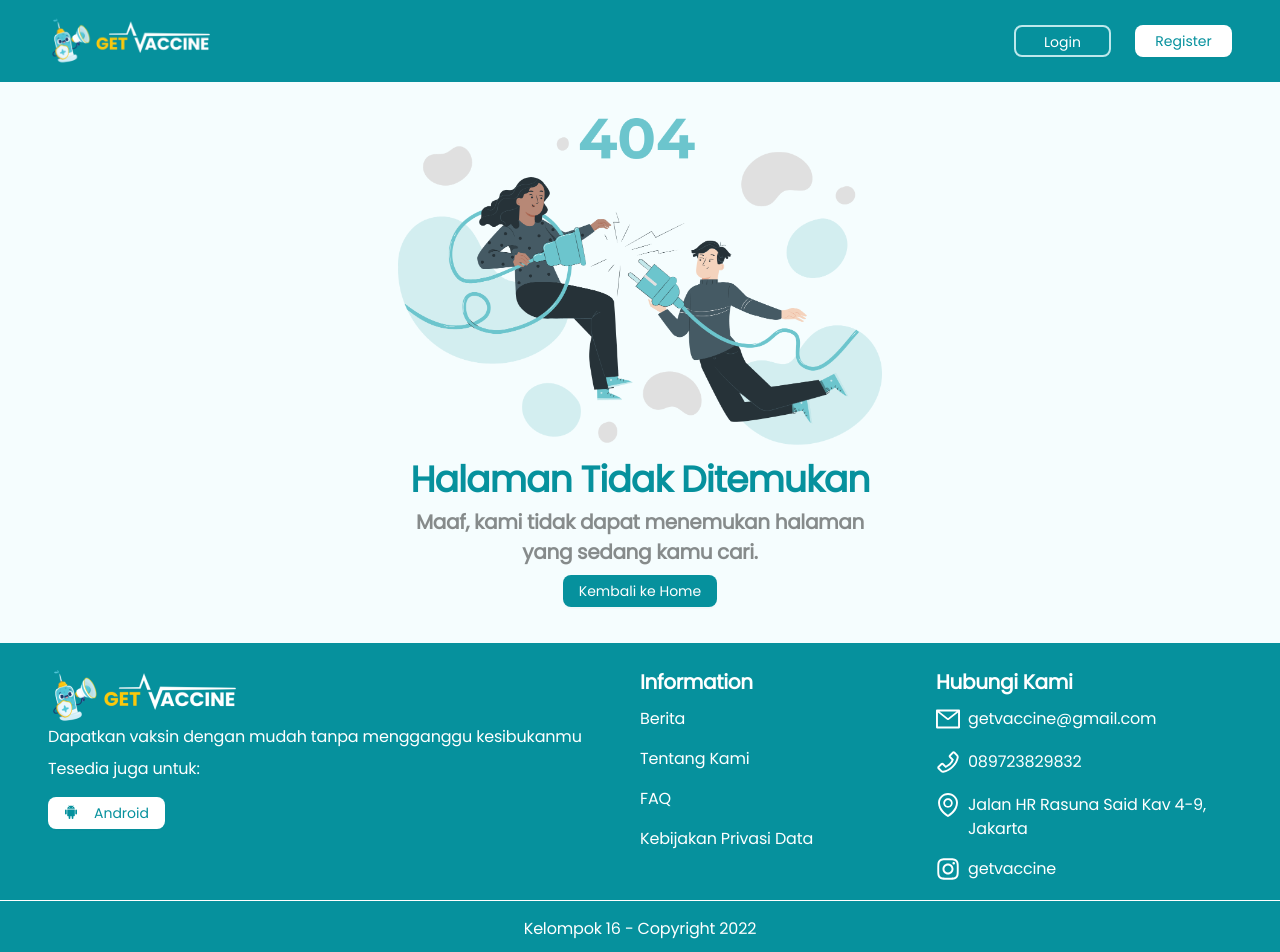
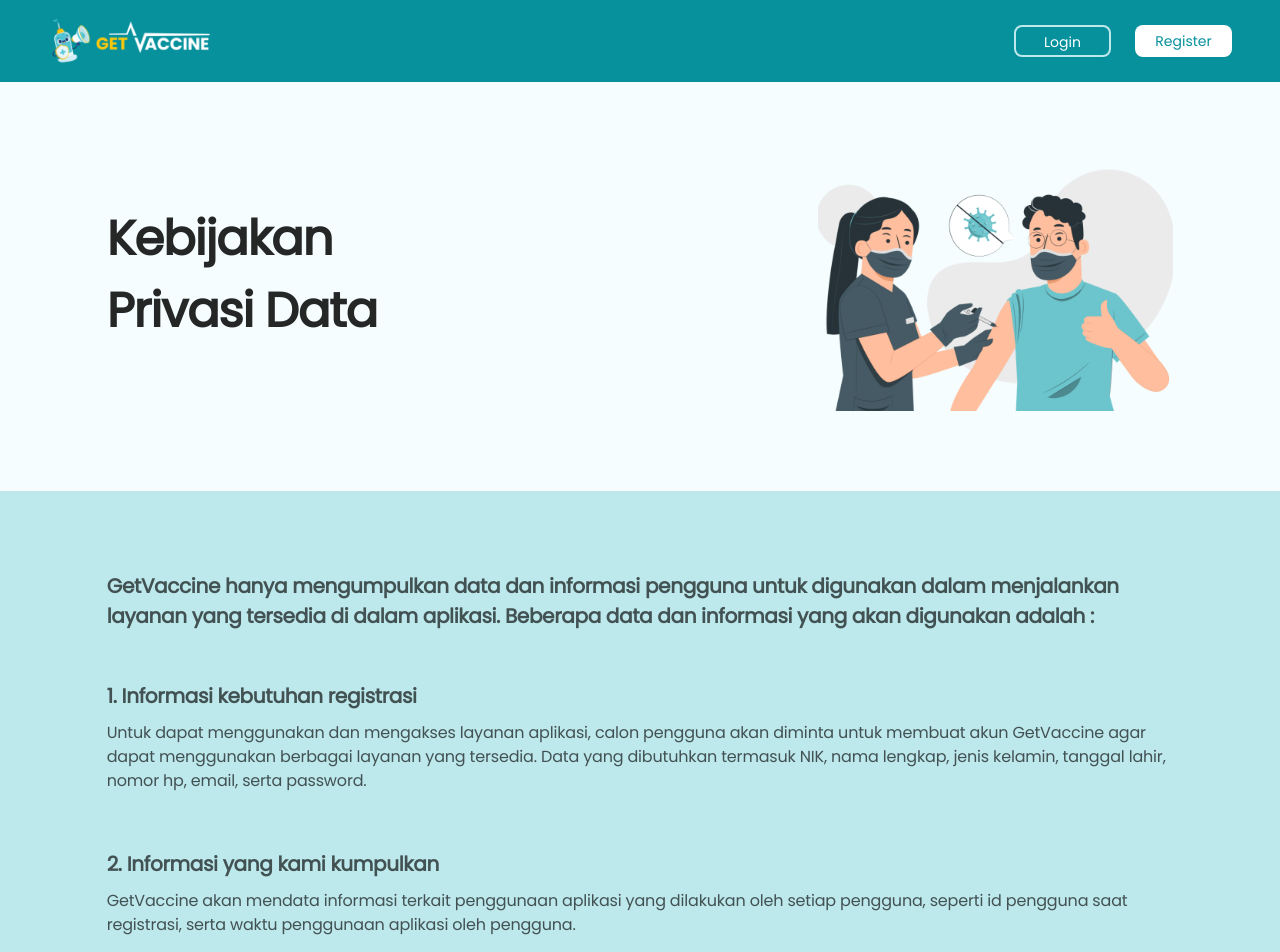
Before and after one commit to CapstoneProjectAlterra/FrontEnd, a React (Create React App) app: page /privacy in a window 1280 px wide. Shown: the top 952 px of the page. Built offline with nearby package versions, Linux system fonts and the light colour scheme.

Commit message:
creating not found page also create option for using padding for main in citizen layout. so if you didn't want to use padding-inline u can pass padding={false} to <CitizenLayout />

```diff
--- a/src/assets/index.jsx
+++ b/src/assets/index.jsx
@@ -1,5 +1,6 @@
 import LogoPrimary from "./logo/logo-primary.png";
 import LogoSecondary from "./logo/logo-secondary.png";
 import Ilustration404 from "./illustration/not-found-vaccine.png";
+import SuntikVaksin from "./illustration/suntik-vaksin.png";
 
-export {LogoPrimary, LogoSecondary, Ilustration404};
+export {LogoPrimary, LogoSecondary, Ilustration404, SuntikVaksin};
--- a/src/components/Footer/index.jsx
+++ b/src/components/Footer/index.jsx
@@ -42,7 +42,7 @@ function Footer() {
             </Link>
           </p>
           <p className={style.body1}>
-            <Link to="/kebijakan" className={style.link}>
+            <Link to="/privacy" className={style.link}>
               Kebijakan Privasi Data
             </Link>
           </p>
--- a/src/index.css
+++ b/src/index.css
@@ -239,6 +239,9 @@ p {
 }
 
 /* global layout for padding */
+.layout {
+  padding: 0;
+}
 .layout-padding {
   padding-inline: 48px;
 }
--- a/src/layouts/CitizenLayout/index.jsx
+++ b/src/layouts/CitizenLayout/index.jsx
@@ -5,7 +5,10 @@ export default function CitizenLayouts(props) {
   return (
     <>
       <Navbar auth={props.auth} />
-      <main className="layout-padding" style={{background: "var(--color-primary-light)"}}>
+      <main
+        className={props.padding === false ? "layout" : "layout-padding"}
+        style={{background: "var(--color-primary-light)"}}
+      >
         {props.children}
       </main>
       <Footer />
--- /dev/null
+++ b/src/pages/Citizen/DataPrivacy/DataPrivacy.module.css
@@ -0,0 +1,12 @@
+.headContent {
+  padding-block: 80px;
+}
+
+.text {
+  color: var(--color-text);
+}
+
+.content {
+  background: var(--color-secondary-light);
+  padding-block: 80px;
+}
--- /dev/null
+++ b/src/pages/Citizen/DataPrivacy/index.jsx
@@ -0,0 +1,55 @@
+import {Col, Row} from "antd";
+import React from "react";
+import {SuntikVaksin} from "../../../assets";
+import CitizenLayouts from "../../../layouts/CitizenLayout";
+import {isAuthenticatedUser} from "../../../utils/helpers/Auth";
+import styles from "./DataPrivacy.module.css";
+
+export default function DataPrivacy() {
+  return (
+    <CitizenLayouts auth={isAuthenticatedUser()} padding={false}>
+      <Row justify="center">
+        <Col span={20}>
+          <Row justify="space-between" align="middle" className={styles.headContent}>
+            <Col span={8}>
+              <h1>Kebijakan Privasi Data</h1>
+            </Col>
+            <Col span={8}>
+              <img src={SuntikVaksin} alt="people-doing-vaccine" width="100%" />
+            </Col>
+          </Row>
+        </Col>
+      </Row>
+      <Row gutter={[0, 40]} justify="center" className={styles.content}>
+        <Col span={20}>
+          <h4 className={`h4-sb ${styles.text}`}>
+            GetVaccine hanya mengumpulkan data dan informasi pengguna untuk digunakan dalam
+            menjalankan layanan yang tersedia di dalam aplikasi. Beberapa data dan informasi yang
+            akan digunakan adalah :
+          </h4>
+        </Col>
+        <Col span={20}>
+          <div className={styles.point}>
+            <h4 className={`h4-sb ${styles.text}`}>1. Informasi kebutuhan registrasi</h4>
+            <p className="body1">
+              Untuk dapat menggunakan dan mengakses layanan aplikasi, calon pengguna akan diminta
+              untuk membuat akun GetVaccine agar dapat menggunakan berbagai layanan yang tersedia.
+              Data yang dibutuhkan termasuk NIK, nama lengkap, jenis kelamin, tanggal lahir, nomor
+              hp, email, serta password.
+            </p>
+          </div>
+        </Col>
+        <Col span={20}>
+          <div className={styles.point}>
+            <h4 className={`h4-sb ${styles.text}`}>2. Informasi yang kami kumpulkan</h4>
+            <p className="body1">
+              GetVaccine akan mendata informasi terkait penggunaan aplikasi yang dilakukan oleh
+              setiap pengguna, seperti id pengguna saat registrasi, serta waktu penggunaan aplikasi
+              oleh pengguna.
+            </p>
+          </div>
+        </Col>
+      </Row>
+    </CitizenLayouts>
+  );
+}
--- a/src/pages/Citizen/index.jsx
+++ b/src/pages/Citizen/index.jsx
@@ -7,5 +7,6 @@ import Profile from "./Profile";
 import Vaccine from "./Vaccine";
 import Ticket from "./Ticket";
 import EditProfile from "./EditProfile";
+import DataPrivacy from "./DataPrivacy";
 
-export { About, Home, News, Register, NotFound, Profile, Vaccine, Ticket, EditProfile };
+export {About, Home, News, Register, NotFound, Profile, Vaccine, Ticket, EditProfile, DataPrivacy};
--- a/src/routes/index.jsx
+++ b/src/routes/index.jsx
@@ -1,6 +1,7 @@
-import { Route, Routes } from "react-router-dom";
+import {Route, Routes} from "react-router-dom";
 import {
   About,
+  DataPrivacy,
   EditProfile,
   Home,
   News,
@@ -31,14 +32,12 @@ export default function RouteList() {
       <Route path="/editprofile/:id" element={<EditProfile />} />
       <Route path="/vaccine" element={<Vaccine />} />
       <Route path="/ticket" element={<Ticket />} />
+      <Route path="/privacy" element={<DataPrivacy />} />
       <Route path="/admin" element={<AdminDashboard />} />
       <Route path="/admin/profile" element={<AdminProfile />} />
       <Route path="/admin/vaccine" element={<AdminVaccine />} />
       <Route path="/admin/session" element={<AdminSession />} />
-      <Route
-        path="/admin/session/:sessionId"
-        element={<AdminSessionDetail />}
-      />
+      <Route path="/admin/session/:sessionId" element={<AdminSessionDetail />} />
       <Route path="/admin/login" element={<AdminLogin />} />
       <Route path="/admin/*" element={<NotFound />} />
       <Route path="*" element={<NotFound />} />
```
Also changed, not shown: src/assets/illustration/suntik-vaksin.png (added).
